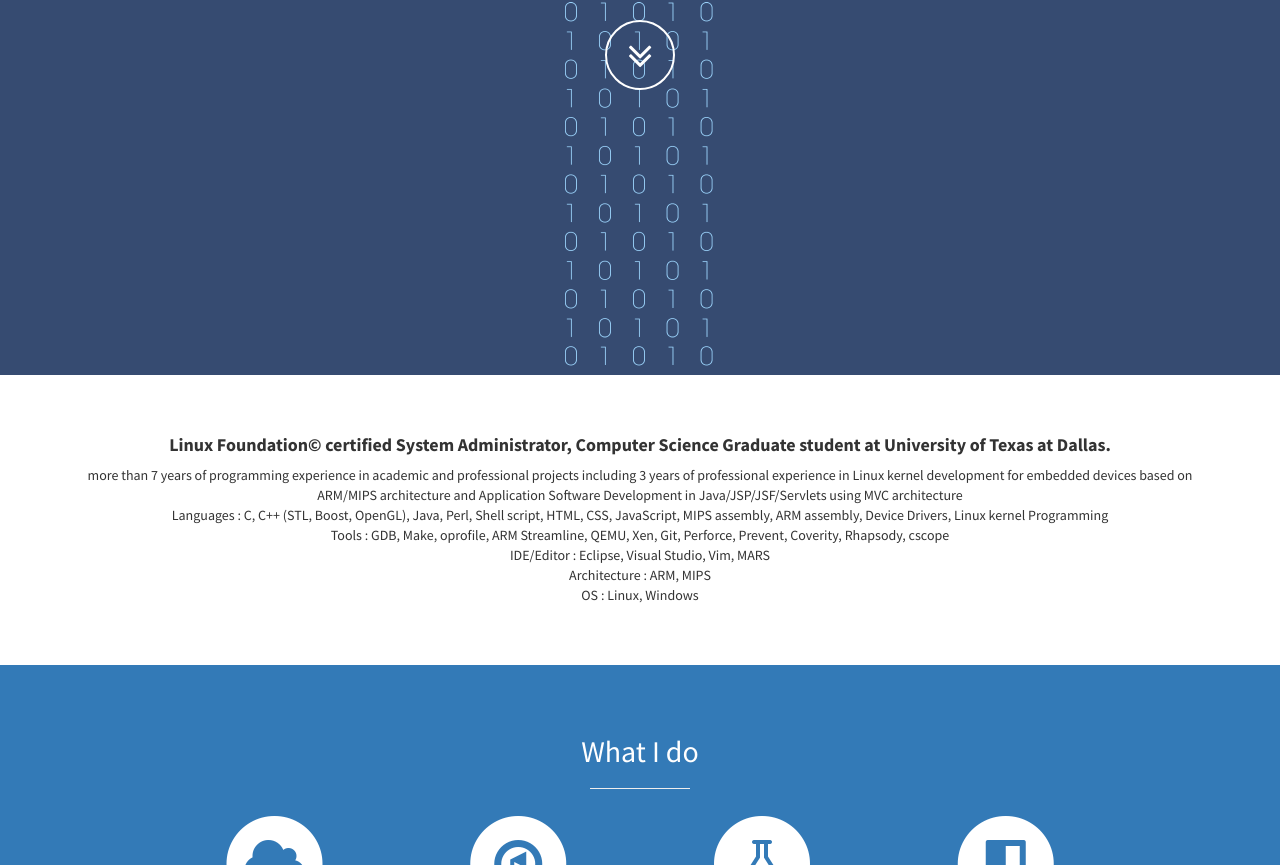
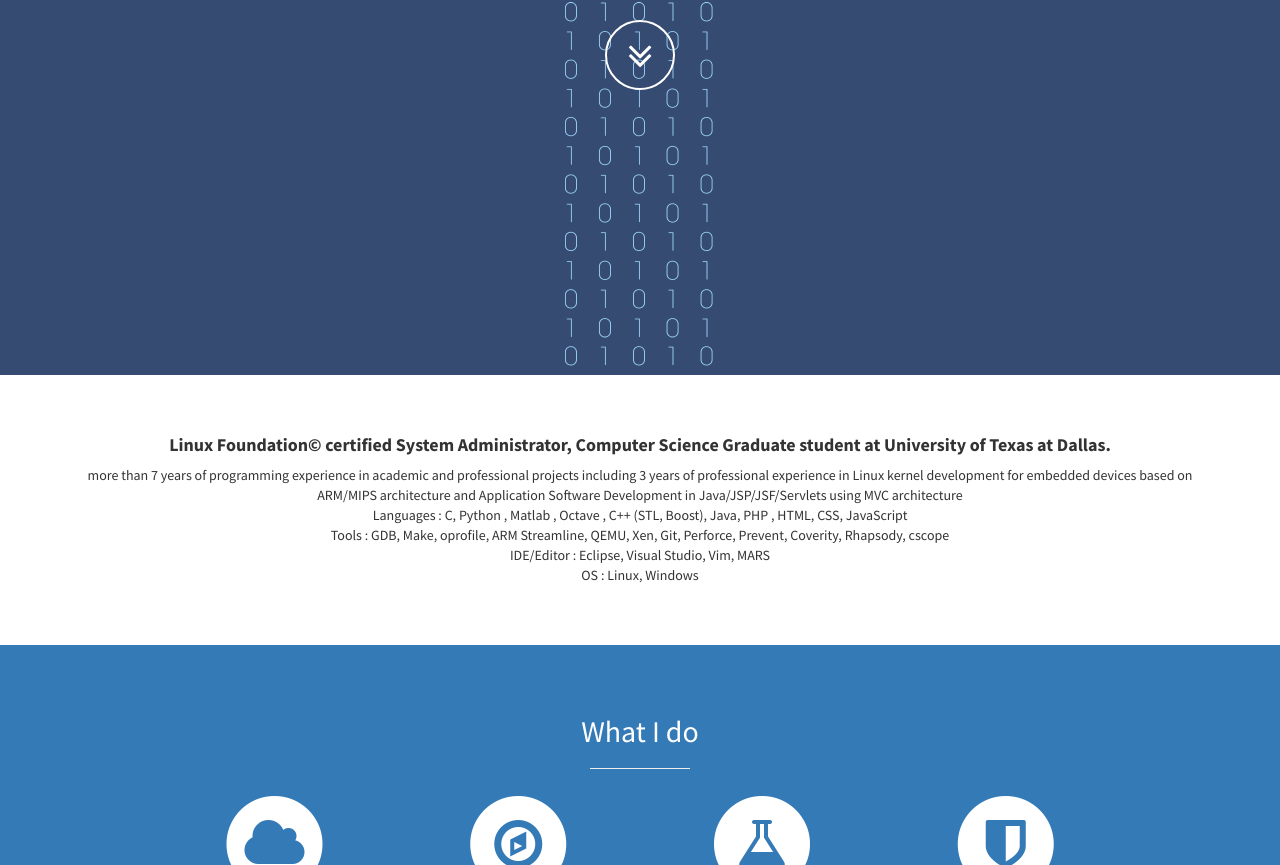
Before and after one commit to Murdocc007/murdocc007.github.io, a plain HTML site: page index.html in a window 1280 px wide. Shown: the part 425-1290 px from the top of the page. Drawn offline with Linux system fonts and the light colour scheme; some packages are replaced by stand-ins of ours.

Commit message:
Update index.html

```diff
--- a/index.html
+++ b/index.html
@@ -106,10 +106,9 @@
             <div class="row">
                 <div class="col-lg-12 text-center">
                     <h4><strong>Linux Foundation© certified System Administrator, Computer Science Graduate student at University of Texas at Dallas.</strong></h4>
-                    <p class="medium">more than 7 years of programming experience in academic and professional projects including 3 years of professional experience in Linux kernel development for embedded devices based on ARM/MIPS architecture and Application Software Development in Java/JSP/JSF/Servlets using MVC architecture <br> Languages : C, C++ (STL, Boost, OpenGL), Java, Perl, Shell script, HTML, CSS, JavaScript, MIPS assembly, ARM assembly, Device Drivers, Linux kernel Programming <br>
+                    <p class="medium">more than 7 years of programming experience in academic and professional projects including 3 years of professional experience in Linux kernel development for embedded devices based on ARM/MIPS architecture and Application Software Development in Java/JSP/JSF/Servlets using MVC architecture <br> Languages : C, Python , Matlab , Octave , C++ (STL, Boost), Java, PHP , HTML, CSS, JavaScript <br>
 Tools : GDB, Make, oprofile, ARM Streamline, QEMU, Xen, Git, Perforce, Prevent, Coverity, Rhapsody, cscope <br>
 IDE/Editor : Eclipse, Visual Studio, Vim, MARS <br>
-Architecture : ARM, MIPS <br>
 OS : Linux, Windows
 
 <!-- <a target="_blank" href="http://join.deathtothestockphoto.com/">Death to the Stock Photo</a>. -->
```
